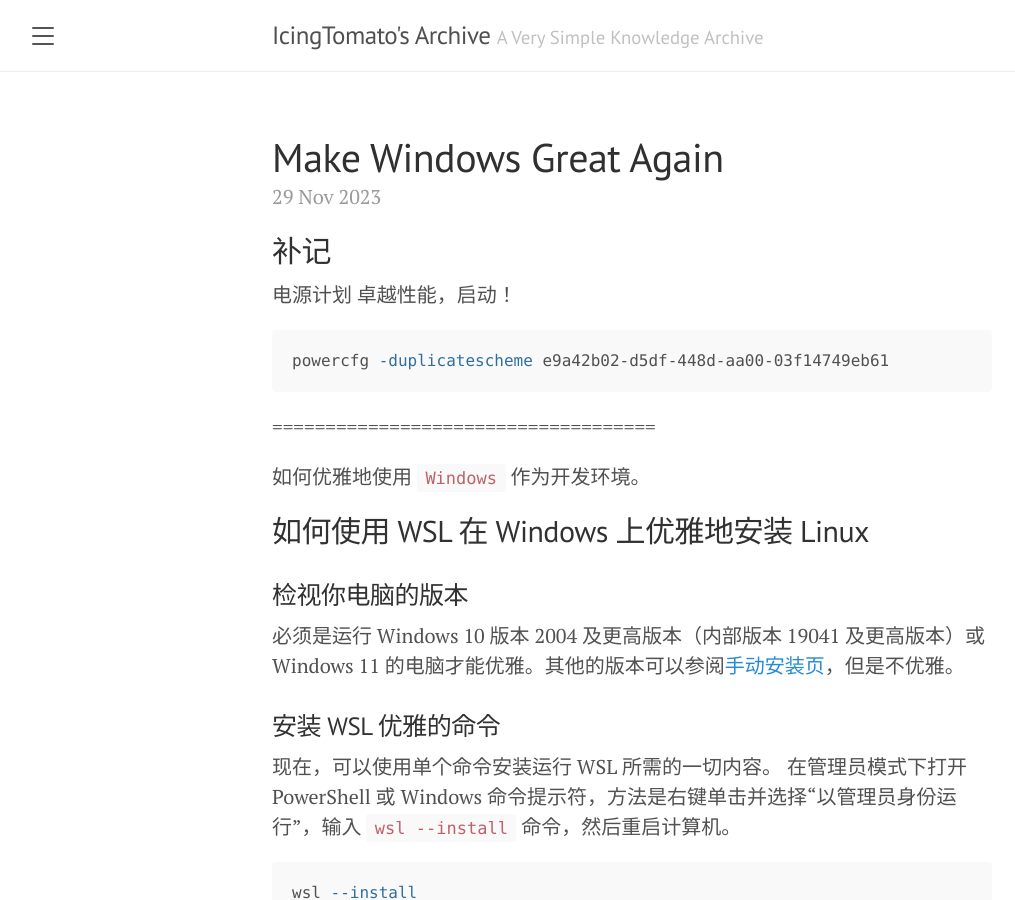
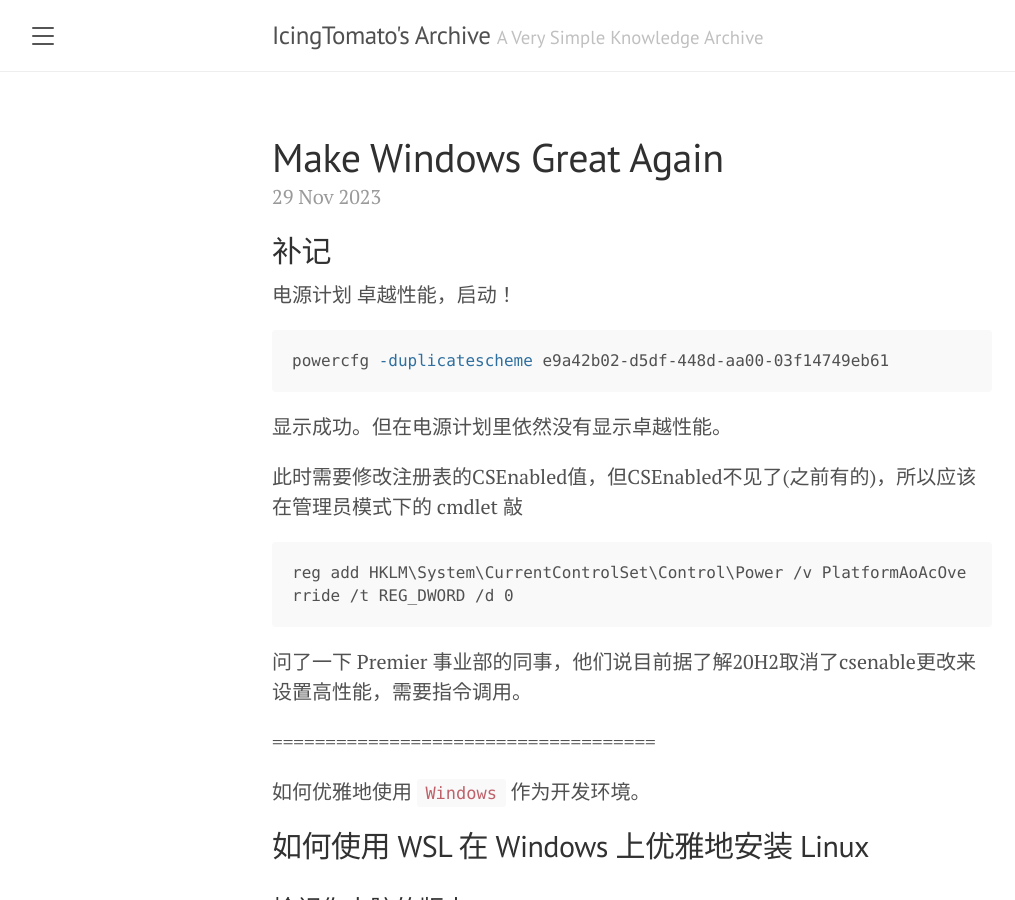
Before and after one commit to IcingTomato/icing.fun, a Jekyll site: the page built from _posts/2023-11-29-make_windows_great_again.markdown, in a window 1280 px wide and 900 px high. Shown: the whole window, without its empty margins (8-1023 px from the left). Built offline with Jekyll 4.4.1, drawn with Linux system fonts in a browser that asks for light colours.

Commit message:
Change: Change friends.md

````diff
--- a/_posts/2023-11-29-make_windows_great_again.markdown
+++ b/_posts/2023-11-29-make_windows_great_again.markdown
@@ -11,6 +11,16 @@ tags: windows git zh-cn
 ```powershell
 powercfg -duplicatescheme e9a42b02-d5df-448d-aa00-03f14749eb61
 ```
+
+显示成功。但在电源计划里依然没有显示卓越性能。
+
+此时需要修改注册表的CSEnabled值，但CSEnabled不见了(之前有的)，所以应该在管理员模式下的 cmdlet 敲
+
+```powershell
+reg add HKLM\System\CurrentControlSet\Control\Power /v PlatformAoAcOverride /t REG_DWORD /d 0
+```
+
+问了一下 Premier 事业部的同事，他们说目前据了解20H2取消了csenable更改来设置高性能，需要指令调用。
 
 ====================================
 
````
Also changed, not shown: friends.md (+1 -0 lines).
